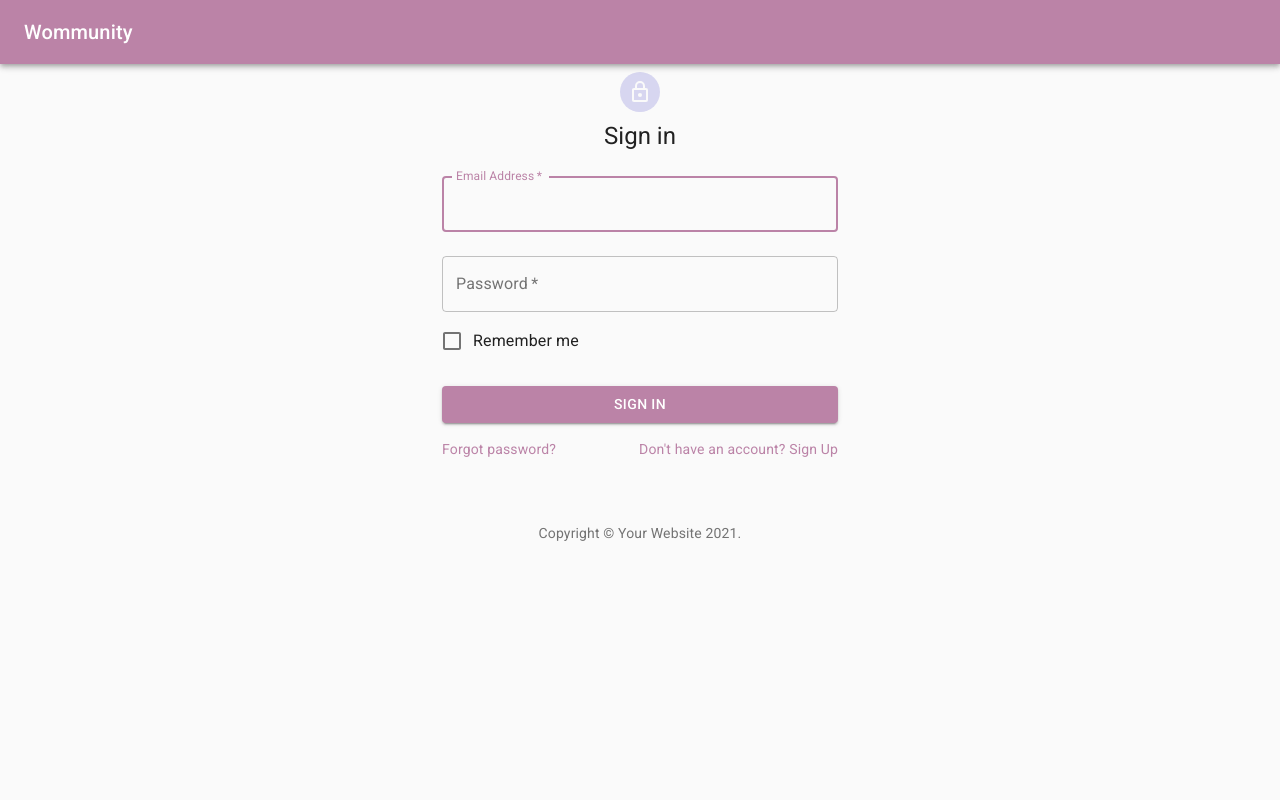
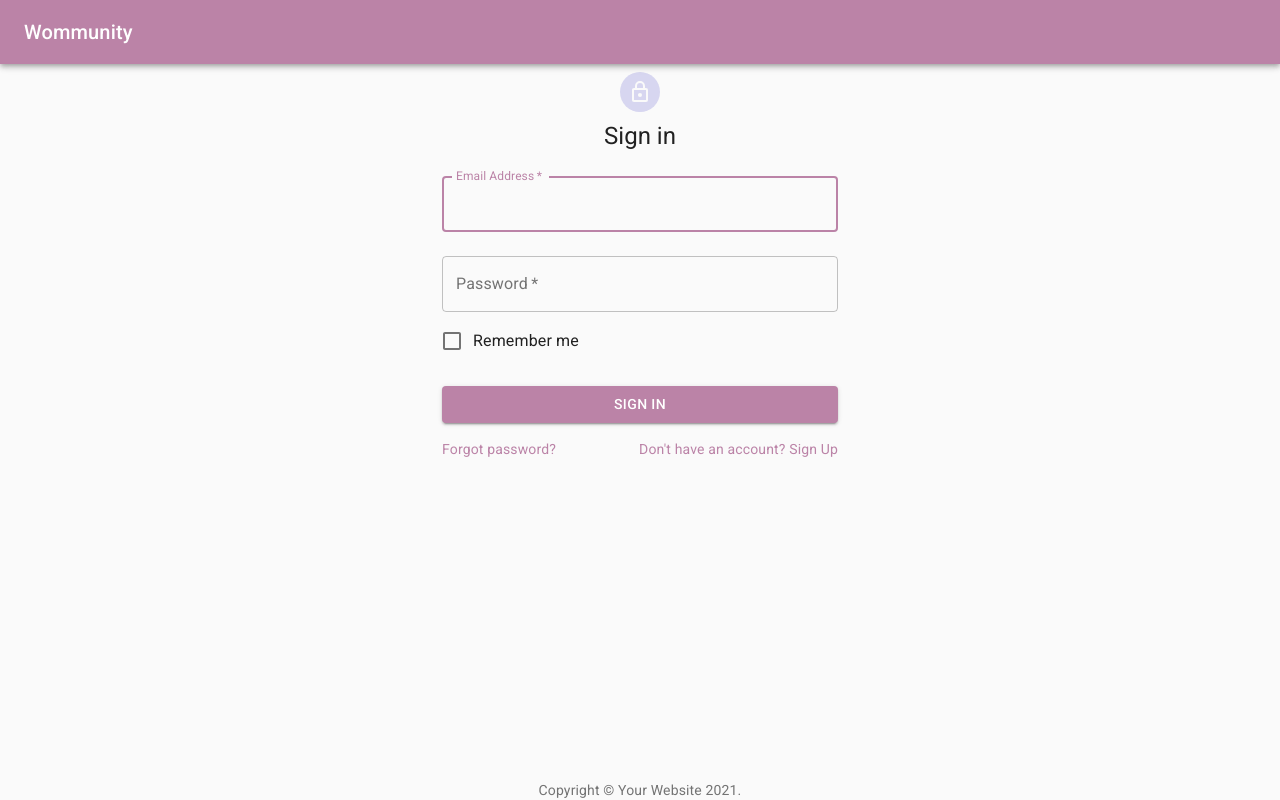
Before and after one commit to barbarad91/wommunity, a React (Create React App) app in the folder client/: page /signin in a window 1280 px wide. Built offline with nearby package versions, Linux system fonts and the light colour scheme; no server answers.

Commit message:
add styles to footbar

```diff
--- a/client/src/Components/Copyright.tsx
+++ b/client/src/Components/Copyright.tsx
@@ -1,8 +1,11 @@
 import Typography from '@material-ui/core/Typography'
 import Link from '@material-ui/core/Link'
+import { createStyles, makeStyles, Theme } from '@material-ui/core'
 
 const Copyright = () => {
+  const classes = useStyles()
   return (
+    <div className={classes.footerContainer}>
       <Typography variant="body2" color="textSecondary" align="center">
         {'Copyright © '}
         <Link color="inherit" href="https://material-ui.com/">
@@ -11,6 +14,20 @@ const Copyright = () => {
         {new Date().getFullYear()}
         {'.'}
       </Typography>
+    </div>
   )
 }
+
+const useStyles = makeStyles(() =>
+  createStyles({
+    footerContainer: {
+      display: 'flex',
+      justifyContent: 'center',
+      position: 'fixed',
+      bottom: 0,
+      width: '100%',
+    },
+  })
+)
+
 export default Copyright
```
Lines whose indentation alone changed are shown as unchanged.
